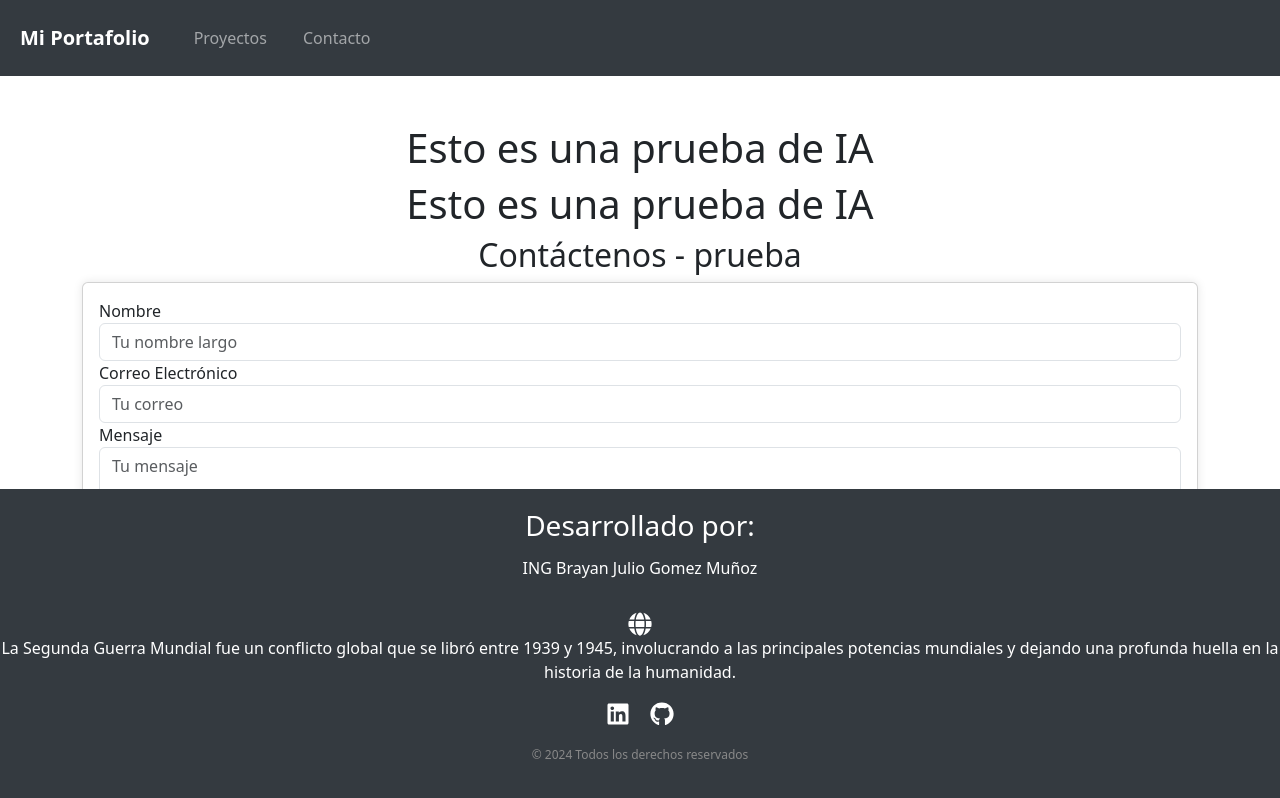
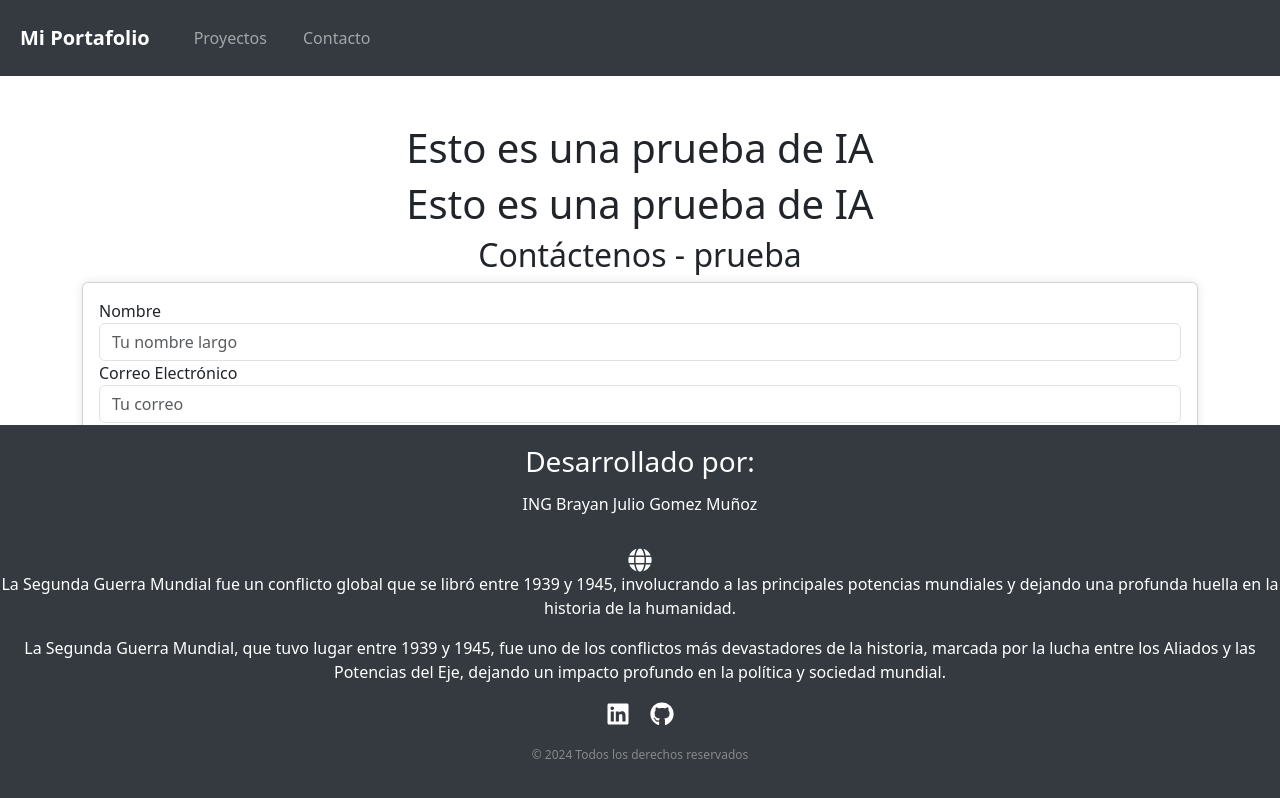
Before and after one commit to BrianGomezM/Example, a React (Create React App) app in the folder Cliente/: page /contacto in a window 1280 px wide. Built offline with nearby package versions, Linux system fonts and the light colour scheme.

Commit message:
Agrega información sobre la Segunda Guerra Mundial
Se añadió un párrafo informativo al componente Footer, detallando el impacto y contexto histórico de la Segunda Guerra Mundial. Esto enriquece el contenido mostrado al usuario.

```diff
--- a/Cliente/src/components/Footer.js
+++ b/Cliente/src/components/Footer.js
@@ -18,6 +18,14 @@ const Footer = () => {
                             involucrando a las principales potencias mundiales y dejando una profunda huella en la
                             historia de la humanidad.
                         </p>
+                        <p>
+                            <p>
+                                La Segunda Guerra Mundial, que tuvo lugar entre 1939 y 1945, fue uno de los conflictos
+                                más devastadores de la historia, marcada por la lucha entre los Aliados y las Potencias
+                                del Eje, dejando un impacto profundo en la política y sociedad mundial.
+                            </p>
+                        </p>
+
                     </p>
                     <a href="https://www.linkedin.com/in/brayan-julio-g%C3%B3mez-mu%C3%B1oz-b195b818b" target="_blank" rel="noopener noreferrer" aria-label="LinkedIn">
                         <FaLinkedin size={24} />
```
